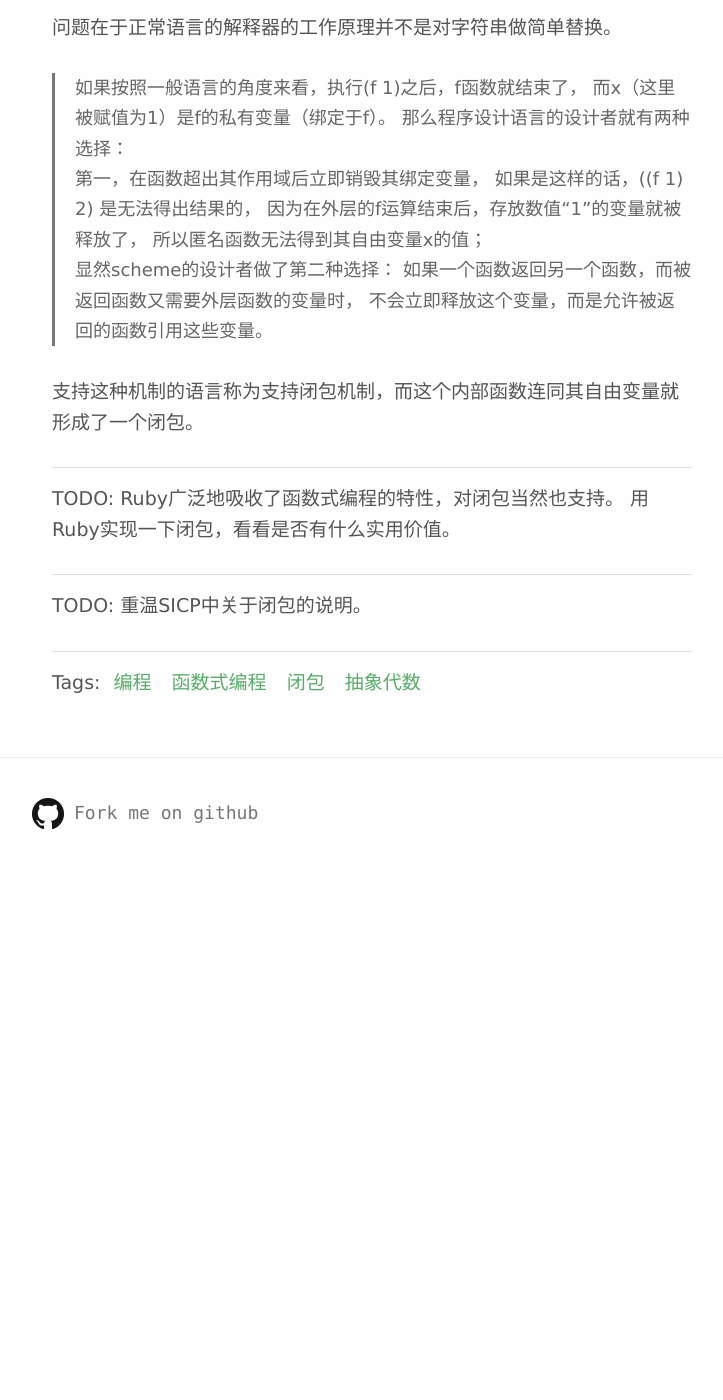
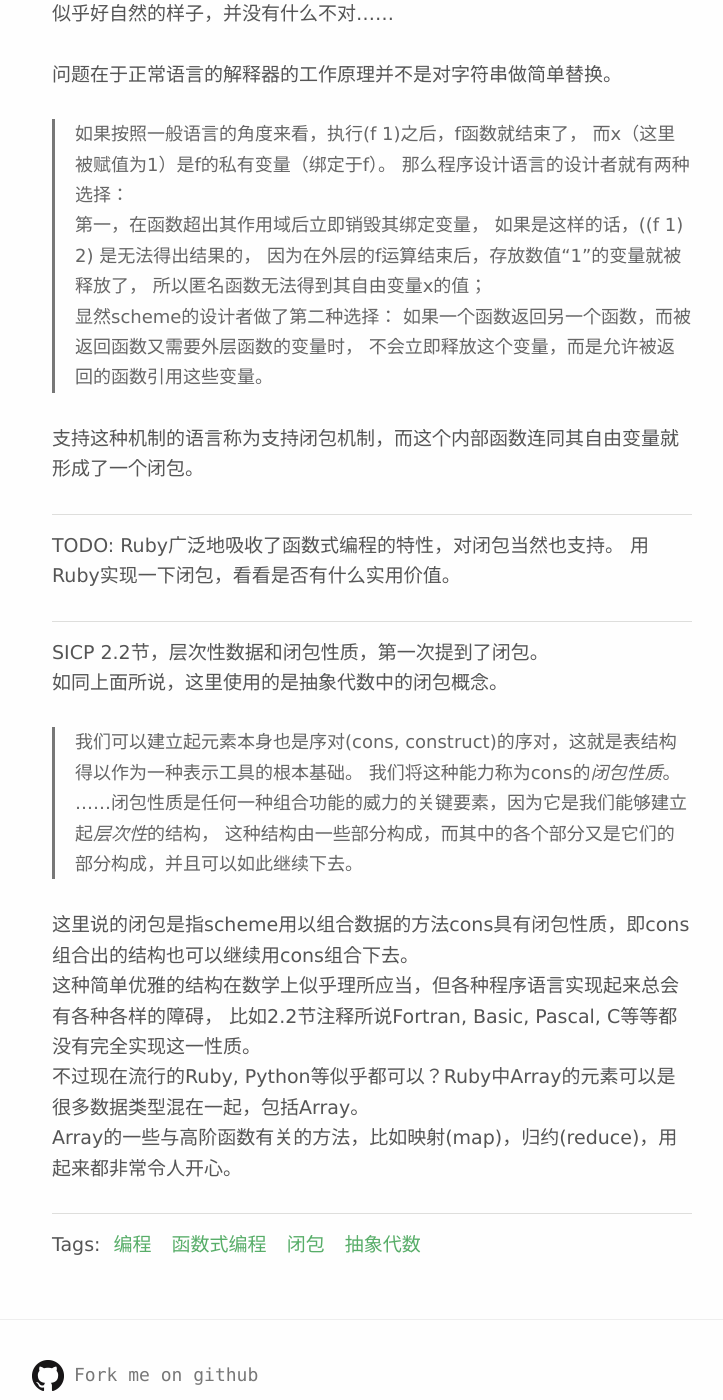
Before and after one commit to XLRES/xlres.github.io, a Jekyll site: the page built from _posts/2015-09-15-research_of_closure.md, in a window 1280 px wide and 1400 px high, scrolled down 2410 px. Shown: the whole window, without its empty margins (268-991 px from the left). Built offline with Jekyll 4.4.1, drawn with Linux system fonts in a browser that asks for light colours; Markdown is read by kramdown in place of the engine named in the settings; comment, search, counter and statistics services are not loaded; before the commit the page ends 3248 px from its top, so only the background shows below that; some of the changed text lies outside the part shown.

Commit message:
Append something to the post of closure
 - closure in SICP #2.2

```diff
--- a/_posts/2015-09-15-research_of_closure.md
+++ b/_posts/2015-09-15-research_of_closure.md
@@ -12,8 +12,11 @@ tag:
 最近在蹭编译原理。
 开始讲了一点抽象代数（貌似）的内容，其中有闭包。
 
+---
+
 闭包的概念很早就听说过，据说是javascript面试必问内容之一。
-最近写的ruby和python里似乎也有类似的内容，之前也有简单接触过，和函数式编程也有一点关系，不过看sicp的时候倒是没什么印象。
+最近写的ruby和python里似乎也有类似的内容，之前也有简单接触过，不过因为工作中很少用到所以没有深究。
+和函数式编程也有一点关系，不过看sicp的时候倒是没什么印象。
 这次在抽象代数的领域再听到，看来是有必要研究一下了。
 
 ---
@@ -105,6 +108,18 @@ TODO: Ruby广泛地吸收了函数式编程的特性，对闭包当然也支持
 
 ---
 
-TODO: 重温SICP中关于闭包的说明。
+SICP 2.2节，层次性数据和闭包性质，第一次提到了闭包。
+如同上面所说，这里使用的是抽象代数中的闭包概念。
+
+> 我们可以建立起元素本身也是序对(cons, construct)的序对，这就是表结构得以作为一种表示工具的根本基础。
+> 我们将这种能力称为cons的*闭包性质*。
+> ……闭包性质是任何一种组合功能的威力的关键要素，因为它是我们能够建立起*层次性*的结构，
+> 这种结构由一些部分构成，而其中的各个部分又是它们的部分构成，并且可以如此继续下去。
+
+这里说的闭包是指scheme用以组合数据的方法cons具有闭包性质，即cons组合出的结构也可以继续用cons组合下去。
+这种简单优雅的结构在数学上似乎理所应当，但各种程序语言实现起来总会有各种各样的障碍，
+比如2.2节注释所说Fortran, Basic, Pascal, C等等都没有完全实现这一性质。
+不过现在流行的Ruby, Python等似乎都可以？Ruby中Array的元素可以是很多数据类型混在一起，包括Array。
+Array的一些与高阶函数有关的方法，比如映射(map)，归约(reduce)，用起来都非常令人开心。
 
 ---
```
